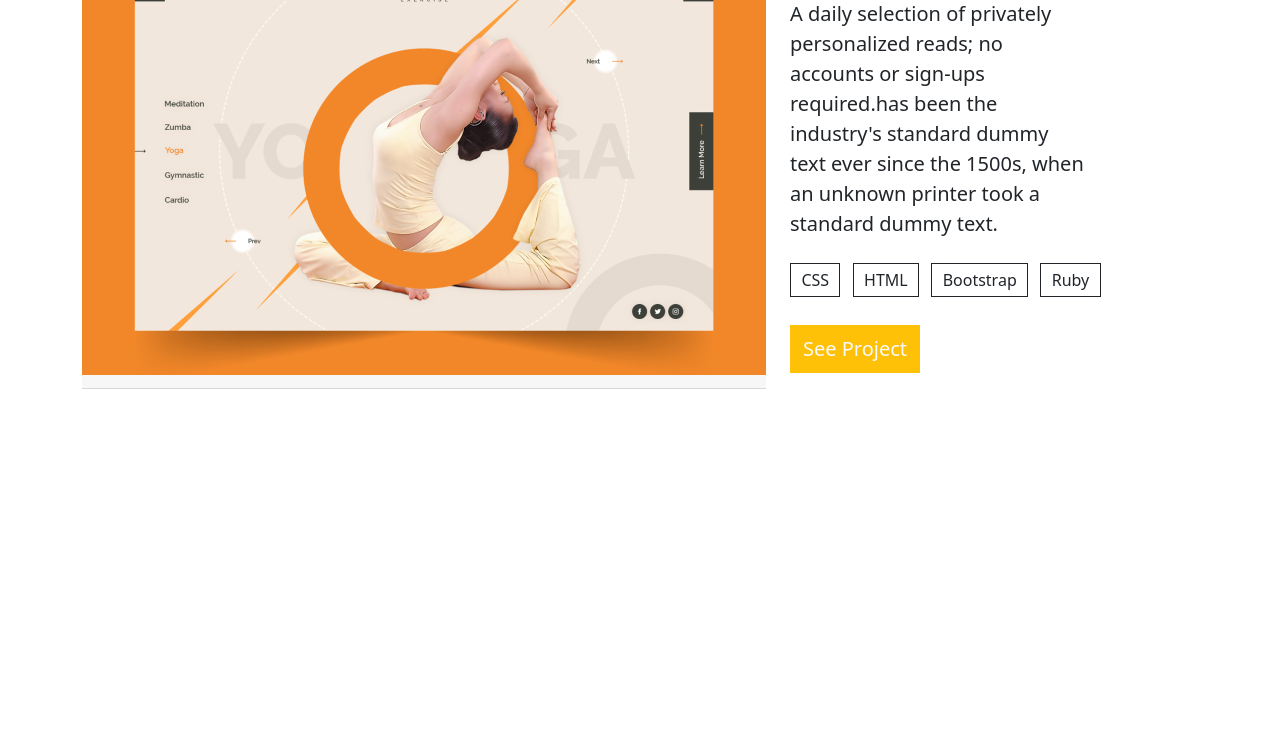
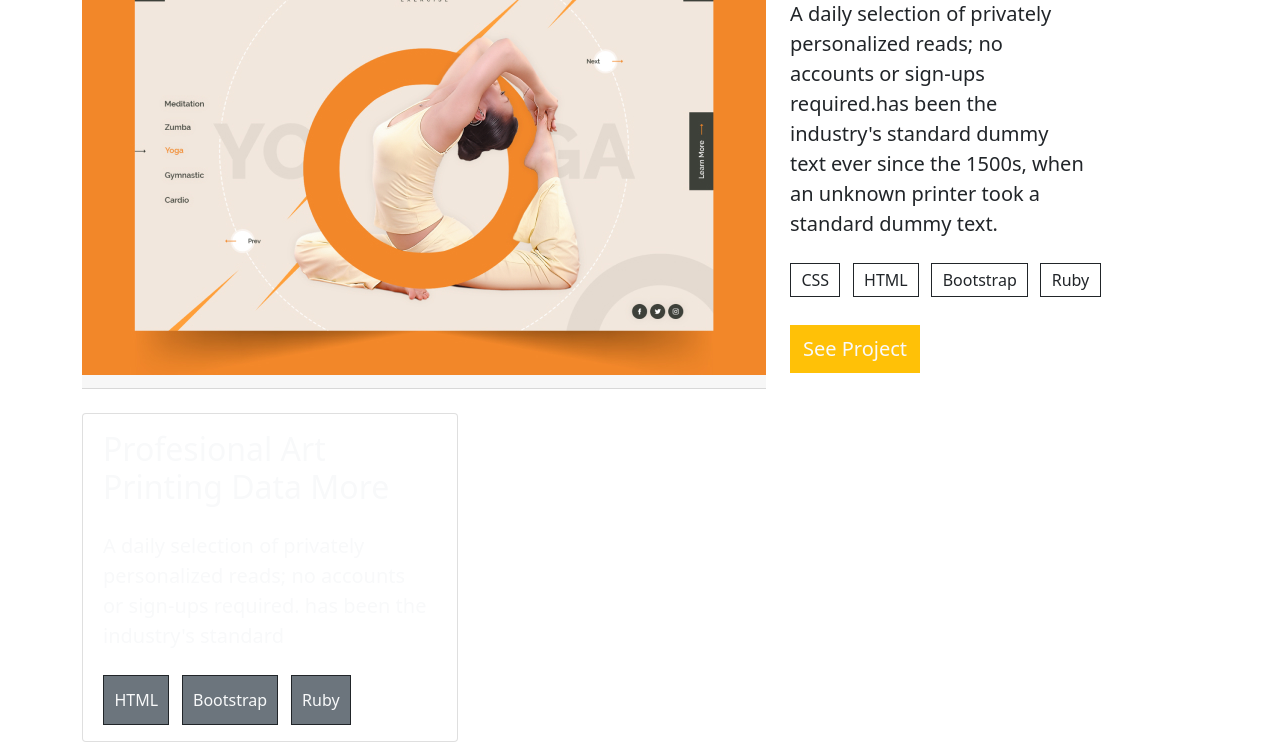
Before and after one commit to yghoor/Bootstrap-portfolio, a plain HTML site: page index.html in a window 1280 px wide. Shown: the part 653-1395 px from the top of the page. Before the commit the page ends 1042 px from the top, so only its background shows below. Drawn offline with nearby package versions, Linux system fonts and the light colour scheme.

Commit message:
Add first project in projects section

```diff
--- a/index.html
+++ b/index.html
@@ -123,6 +123,35 @@
           </div>
         </div>
       </section>
+
+      <section class="projects container mt-4 ps-4">
+        <div class="row row-cols-3">
+          <div class="card faded-background">
+            <div class="card-body d-flex flex-column justify-content-end ps-2">
+              <h2 class="card-title text-light mb-4">Profesional Art Printing Data More</h2>
+
+              <p class="card-text text-light mb-4 fs-5">
+                A daily selection of privately personalized reads; no accounts or
+                sign-ups required. has been the industry's standard
+              </p>
+
+              <div class="badges">
+                <span class="badge text-light fs-6 bg-secondary border border-dark rounded-0 fw-normal py-3 me-2">
+                  HTML
+                </span>
+
+                <span class="badge text-light fs-6 bg-secondary border border-dark rounded-0 fw-normal py-3 me-2">
+                  Bootstrap
+                </span>
+
+                <span class="badge text-light fs-6 bg-secondary border border-dark rounded-0 fw-normal py-3 me-2">
+                  Ruby
+                </span>
+              </div>
+            </div>
+          </div>
+        </div>
+      </section>
     </section>
 
     <script src="https://cdn.jsdelivr.net/npm/bootstrap@5.1.3/dist/js/bootstrap.bundle.min.js" integrity="sha384-ka7Sk0Gln4gmtz2MlQnikT1wXgYsOg+OMhuP+IlRH9sENBO0LRn5q+8nbTov4+1p" crossorigin="anonymous"></script>
```
